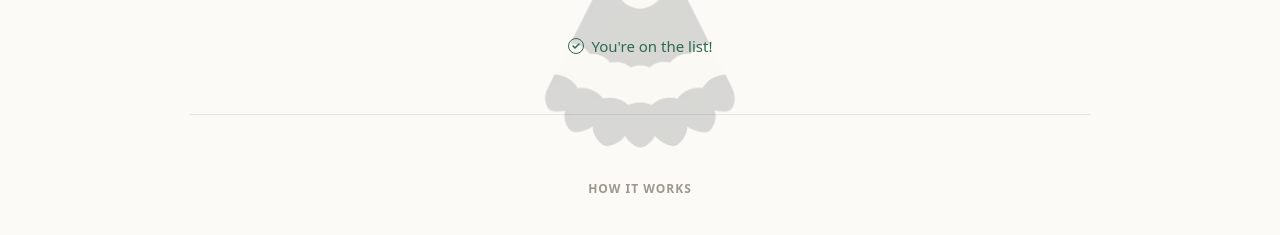
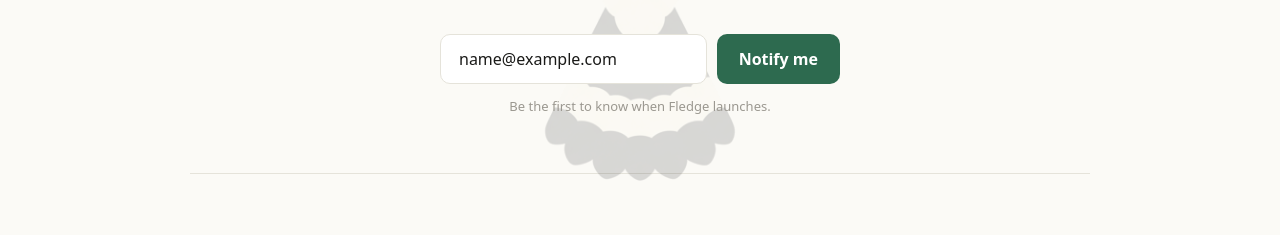
Before and after one commit to michaelschuster95-lgtm/fledge-landing, a plain HTML site: page index.html in a window 1280 px wide. Both pictures are taken after typing "name@example.com" into the empty fields and a click on the button "Notify me". Shown: the part 489-724 px from the top of the page. Drawn offline with Linux system fonts and the light colour scheme; no server answers.

Commit message:
Initial commit: Fledge landing page

```diff
--- a/index.html
+++ b/index.html
@@ -290,11 +290,38 @@ footer { border-top: 1px solid var(--border); padding: 1.75rem 2rem; }
 </footer>
 
 <script>
-function handleSubmit(e) {
+const SUPABASE_URL = 'https://ucslwhfkqqrkhsqbovgv.supabase.co';
+const SUPABASE_ANON_KEY = 'sb_publishable_xEWuqGlkOMv86CfnySl1-w_caFGbmzW';
+
+async function handleSubmit(e) {
   e.preventDefault();
-  document.getElementById('form').style.display = 'none';
-  document.getElementById('note').style.display = 'none';
-  const s = document.getElementById('success');
-  s.style.display = 'flex';
+  const email = e.target.querySelector('input[type="email"]').value;
+  const btn = e.target.querySelector('button');
+  btn.disabled = true;
+  btn.textContent = '...';
+
+  try {
+    const res = await fetch(`${SUPABASE_URL}/rest/v1/waitlist`, {
+      method: 'POST',
+      headers: {
+        'apikey': SUPABASE_ANON_KEY,
+        'Authorization': `Bearer ${SUPABASE_ANON_KEY}`,
+        'Content-Type': 'application/json',
+        'Prefer': 'return=minimal',
+      },
+      body: JSON.stringify({ email }),
+    });
+
+    if (!res.ok && res.status !== 409) throw new Error();
+
+    document.getElementById('form').style.display = 'none';
+    document.getElementById('note').style.display = 'none';
+    const s = document.getElementById('success');
+    s.style.display = 'flex';
+  } catch {
+    btn.disabled = false;
+    btn.textContent = 'Notify me';
+    alert('Something went wrong. Please try again.');
+  }
 }
 </script>
```
